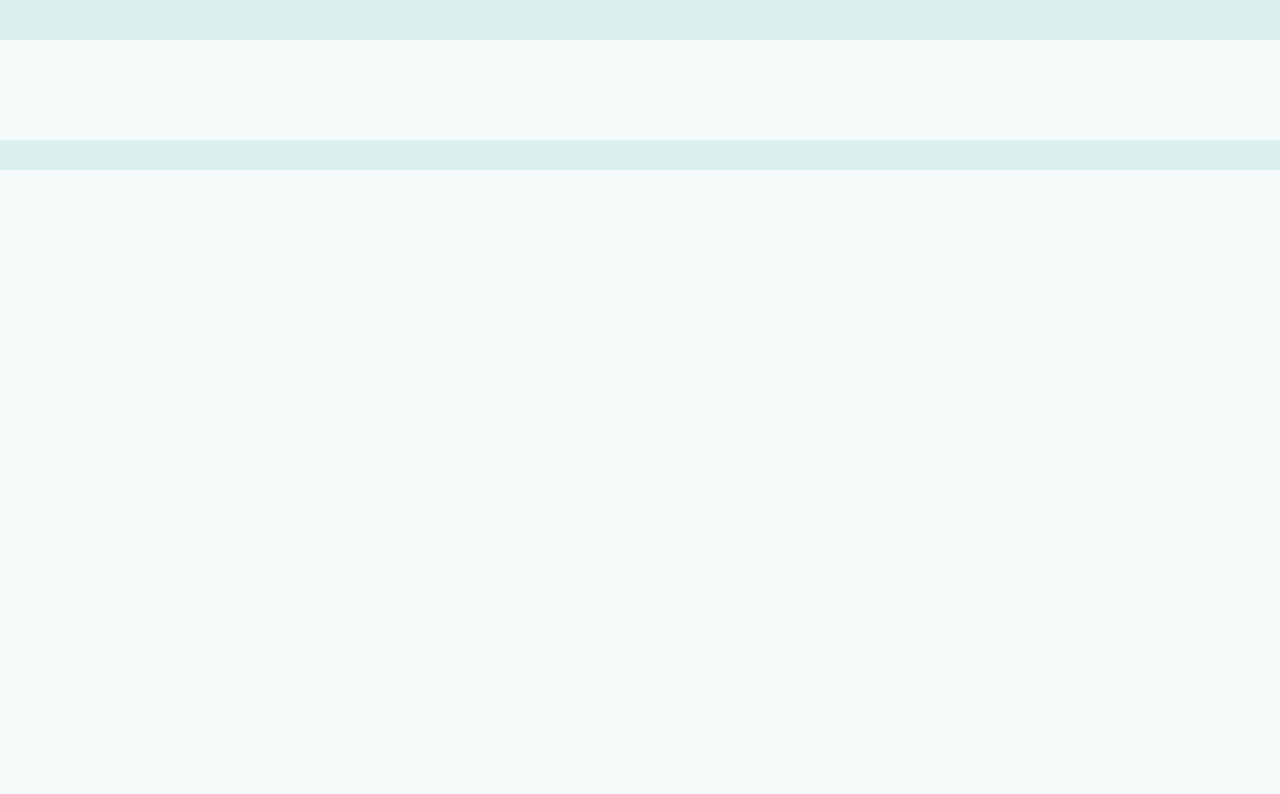
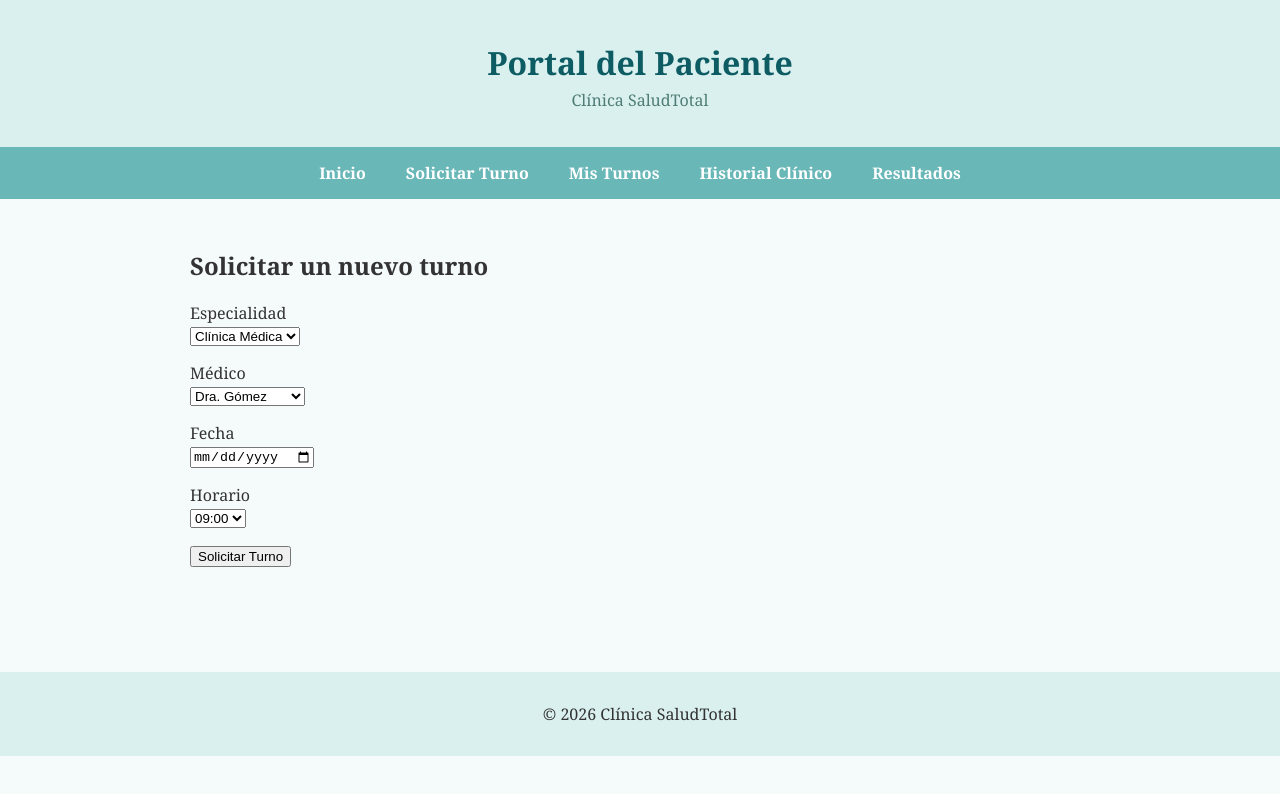
Before and after one commit to alexanderselingabc/primerRepo, a plain HTML site: page pages/solicitar-turno.html in a window 1280 px wide. Drawn offline with Linux system fonts and the light colour scheme.

Commit message:
que bonito. sin clases

```diff
--- a/pages/solicitar-turno.html
+++ b/pages/solicitar-turno.html
@@ -3,28 +3,81 @@
 
 <head>
 	<meta charset="UTF-8">
-	<meta name="viewport" content="width=device-width, initial-scale=1.0">
-	<title>Portal del Paciente</title>
-
+	<title>Solicitar Turno</title>
 	<link rel="stylesheet" href="../css/styles.css">
 </head>
 
 <body>
 
 	<header>
-
+		<h1>Portal del Paciente</h1>
+		<p>Clínica SaludTotal</p>
 	</header>
 
 	<nav>
-
+		<ul>
+			<li><a href="../index.html">Inicio</a></li>
+			<li><a href="solicitar-turno.html">Solicitar Turno</a></li>
+			<li><a href="mis-turnos.html">Mis Turnos</a></li>
+			<li><a href="historial.html">Historial Clínico</a></li>
+			<li><a href="resultados.html">Resultados</a></li>
+		</ul>
 	</nav>
 
 	<main>
 
+		<section>
+
+			<h2>Solicitar un nuevo turno</h2>
+
+			<form action="confirmacion.html">
+
+				<p>
+					<label for="especialidad">Especialidad</label><br>
+					<select id="especialidad" name="especialidad">
+						<option>Clínica Médica</option>
+						<option>Cardiología</option>
+						<option>Pediatría</option>
+						<option>Traumatología</option>
+					</select>
+				</p>
+
+				<p>
+					<label for="medico">Médico</label><br>
+					<select id="medico" name="medico">
+						<option>Dra. Gómez</option>
+						<option>Dr. Pérez</option>
+						<option>Dra. Fernández</option>
+					</select>
+				</p>
+
+				<p>
+					<label for="fecha">Fecha</label><br>
+					<input type="date" id="fecha">
+				</p>
+
+				<p>
+					<label for="hora">Horario</label><br>
+					<select id="hora">
+						<option>09:00</option>
+						<option>10:00</option>
+						<option>11:30</option>
+						<option>15:00</option>
+					</select>
+				</p>
+
+				<p>
+					<input type="submit" value="Solicitar Turno">
+				</p>
+
+			</form>
+
+		</section>
+
 	</main>
 
 	<footer>
-
+		<p>© 2026 Clínica SaludTotal</p>
 	</footer>
 
 </body>
```
Also changed, not shown: pages/confirmacion.html (+35 -6 lines), pages/historial.html (+41 -7 lines), pages/mis-turnos.html (+49 -8 lines), pages/resultados.html (+50 -7 lines).
